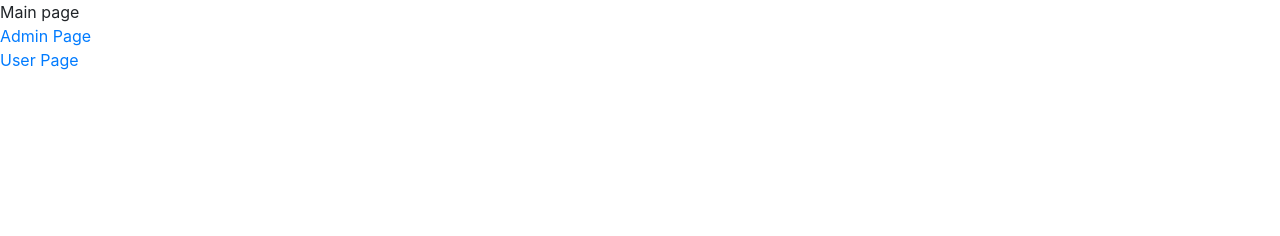
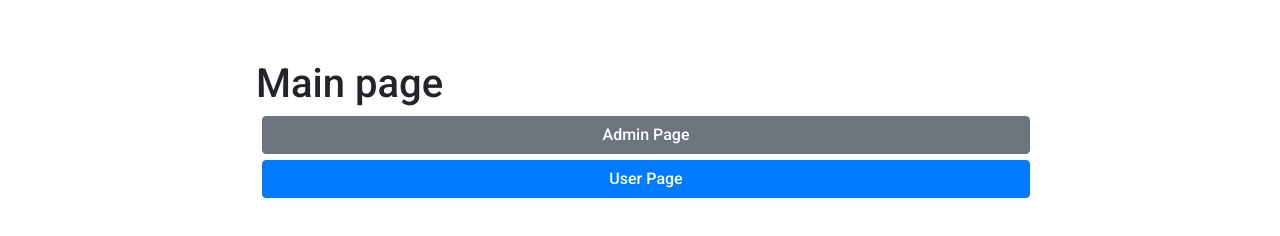
Before and after one commit to scottdlai/quizdb, a website: page public/index.html in a window 1280 px wide. Drawn offline with nearby package versions, Linux system fonts and the light colour scheme.

Commit message:
Added more style.

```diff
--- a/public/index.html
+++ b/public/index.html
@@ -17,20 +17,18 @@
       integrity="sha384-ggOyR0iXCbMQv3Xipma34MD+dH/1fQ784/j6cY/iJTQUOhcWr7x9JvoRxT2MZw1T"
       crossorigin="anonymous"
     />
+
+    <link rel="stylesheet" href="./stylesheets/style.css" />
     <title>Quiz DB | Scott Lai</title>
   </head>
   <body>
-    <nav>
-      <span id="name">Main page</span>
-    </nav>
-
-    <section id="admin">
-      <a href="./admin.html"><span class="heading-4">Admin Page</span></a>
-    </section>
-
-    <section id="student">
-      <a href="./user.html"><span class="heading-4">User Page</span></a>
-    </section>
+    <h1>Main page</h1>
+    <a href="./admin.html"
+      ><span class="btn btn-secondary btn-block">Admin Page</span></a
+    >
+    <a href="./user.html"
+      ><span class="btn btn-primary btn-block">User Page</span></a
+    >
 
     <!-- Bootstap -->
     <!-- JQuery, Popper, and then bootstrap -->
--- a/public/stylesheets/style.css
+++ b/public/stylesheets/style.css
@@ -1,4 +1,5 @@
 body {
+  font-family: 'Roboto';
   font-size: 14px;
   font-weight: 600;
   max-width: 768px;
```
